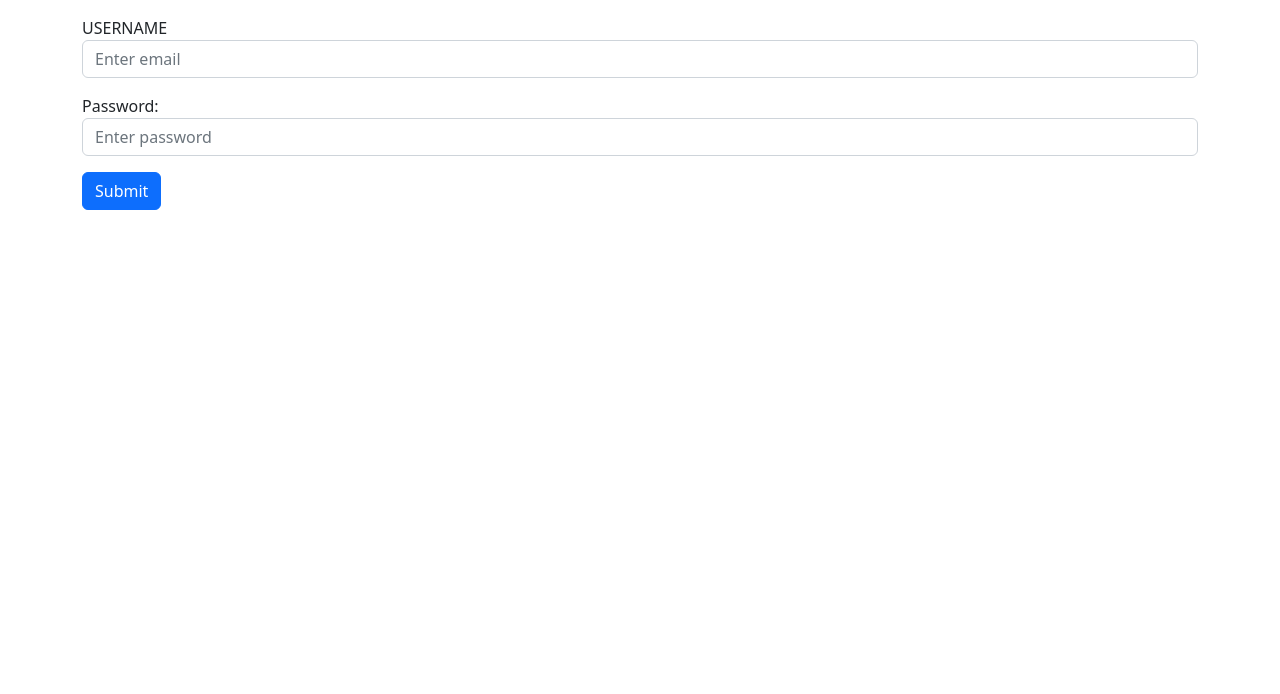
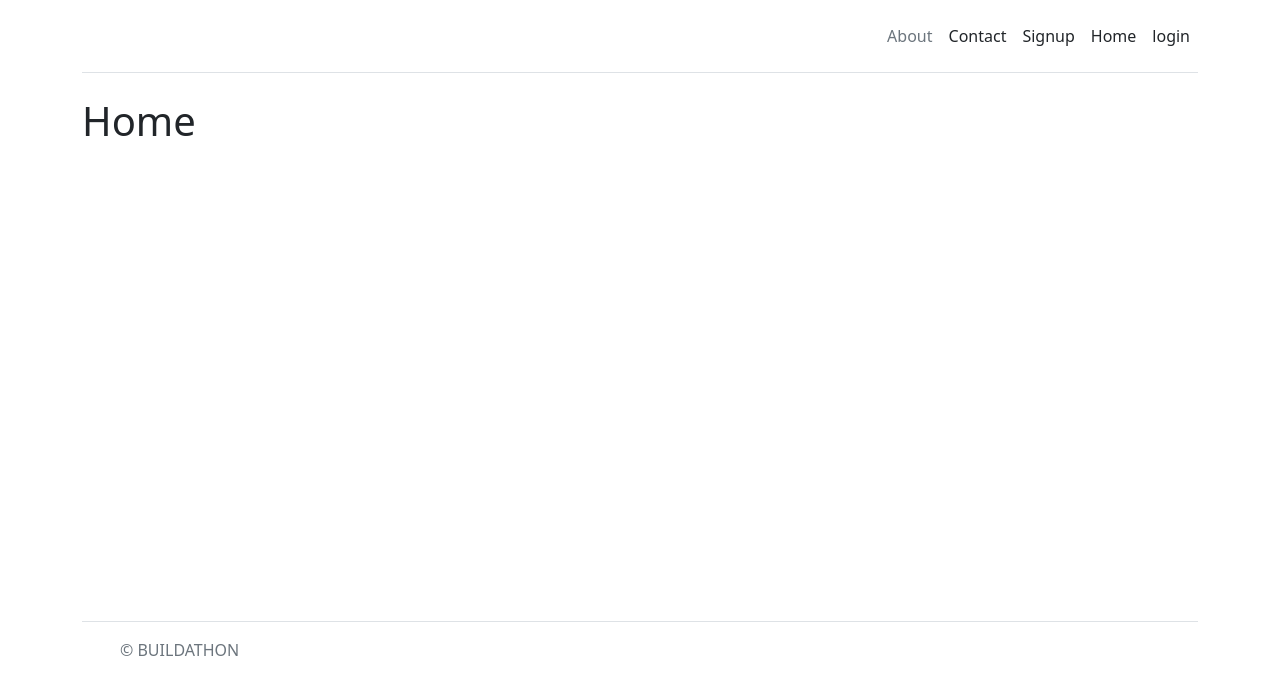
Before and after one commit to harish2003-iitm/Simulation-Based-E-learning-Website, a React (Create React App) app: page / in a window 1280 px wide. Shown: the top 694 px of the page. Built offline with nearby package versions, Linux system fonts and the light colour scheme.

Commit message:
some minor changes

```diff
--- a/src/App.js
+++ b/src/App.js
@@ -6,7 +6,7 @@ import Contact from './features/contact';
 import Error from './features/error';
 import { BrowserRouter, Route, Routes } from "react-router-dom";
 import "bootstrap/dist/css/bootstrap.css";
-
+import Home from './features/home';
 
 const App=() => {
   return (
@@ -14,10 +14,11 @@ const App=() => {
       <BrowserRouter>
 
         <Routes>
-          <Route path='/' element={<Signup />} />
+          <Route path='/' element={<Home />} />
           <Route path='/about' element={<About />} />
           <Route path='/contact' element={<Contact />} />
           <Route path="/page-not-found" element={<Error />} />
+          <Route path="/signup" element={<Signup />} />
 
 
         </Routes>
--- a/src/component/footer.jsx
+++ b/src/component/footer.jsx
@@ -8,7 +8,7 @@ import React from 'react'
       <a href="/" className="mb-3 me-2 mb-md-0 text-muted text-decoration-none lh-1">
         <svg className="bi" width="30" height="24"></svg>
       </a>
-      <span className="mb-3 mb-md-0 text-muted">© 2022 Company, Inc</span>
+      <span className="mb-3 mb-md-0 text-muted">© BUILDATHON</span>
     </div>
   </footer>
 
--- a/src/component/header.jsx
+++ b/src/component/header.jsx
@@ -11,16 +11,13 @@ const Header = () => {
 
       <ul className="nav col-12 col-md-auto mb-2 justify-content-center mb-md-0">
         <li><NavLink to="/about" className="nav-link px-2 link-secondary">About</NavLink></li>
-        <li><NavLink to="/contact" className="nav-link px-2 link-dark">Features</NavLink></li>
-        <li><NavLink to="/" className="nav-link px-2 link-dark">Signup</NavLink></li>
-        <li><NavLink to="/" className="nav-link px-2 link-dark">FAQs</NavLink></li>
+        <li><NavLink to="/contact" className="nav-link px-2 link-dark">Contact</NavLink></li>
+        <li><NavLink to="/signup" className="nav-link px-2 link-dark">Signup</NavLink></li>
+        <li><NavLink to="/" className="nav-link px-2 link-dark">Home</NavLink></li>
         <li><NavLink to="/login" className="nav-link px-2 link-dark">login</NavLink></li>
       </ul>
 
-      <div className="col-md-3 text-end">
-        <button type="button" className="btn btn-outline-primary me-2">Login</button>
-        <button type="button" className="btn btn-primary">Sign-up</button>
-      </div>
+
     </header>
 
   )
--- /dev/null
+++ b/src/features/home.jsx
@@ -0,0 +1,18 @@
+import React from "react";
+import Header from '../component/header';
+import Footer from '../component/footer';
+
+
+
+ const Home = () => {
+  return (
+    <>
+    <Header/>
+    <main className="page">
+    <h1>Home</h1>
+    </main>
+    <Footer/>
+    </>
+  )
+}
+export default Home;
--- a/src/features/signup.jsx
+++ b/src/features/signup.jsx
@@ -1,6 +1,7 @@
 import React from 'react';
-import { useState,useEffect } from 'react';
+import { useState } from 'react';
 import axios from 'axios';
+import { useNavigate } from 'react-router-dom';
 
 
 
@@ -14,31 +15,66 @@ import axios from 'axios';
 
 const Signup = () => {
 
-  useEffect(()=>{
 
-  },[])
-  const[Givevalueuser,setGivevalueuser]=useState('')
-  const[Givevaluepass,setGivevaluepass]=useState('')
+
+  const[Givevalueuser,setGivevalueuser]=useState('');
+  const[Givevaluepass,setGivevaluepass]=useState('');
+  const[emailError,emailErrorHandler]=useState('');
+  const[passwordError,passwordErrorHandler]=useState('');
+  const navigateToHome = useNavigate();
+
   const postrequest= async ()=>{
-    const post={username:Givevalueuser,password:Givevaluepass}
+    const post={email:Givevalueuser,password:Givevaluepass};
 
     return await axios.post('http://localhost:4000/api/user/signup/',
       post
-  )
+  );
 
   }
 
   const submithandler=(event)=>{
   event.preventDefault();
-// let a= postrequest();
-//  a.then((response)=>{
-//   const {data}=response
-//   console.log(data)
-//})
-  setGivevaluepass("")
-  setGivevalueuser("")
-  console.log(Givevaluepass,Givevalueuser)
-  postrequest()
+  debugger
+if(Givevaluepass === ''){
+  passwordErrorHandler('password is required');
+
+}else{
+  passwordErrorHandler('');
+}
+if(Givevalueuser === ''){
+  emailErrorHandler('email ID is required');
+
+}else{
+  emailErrorHandler('');
+}
+  // setGivevaluepass("");
+  // setGivevalueuser("");
+  console.log(Givevaluepass,Givevalueuser);
+   let signUPDetails= postrequest();
+   signUPDetails.then((response)=>{
+   const {data}=response;
+   const {token}=data;
+   //console.log("durgesh error",error)
+   if (token){
+    navigateToHome('/');
+   }
+  //  if (token) {
+
+
+  //    setErrorhandler("Please check the validity of your email and password");
+  //    console.log("abcde",errorhandler);
+
+  //  }
+
+
+
+
+})
+
+
+
+   console.log("abc",signUPDetails);
+
 
 
 
@@ -63,21 +99,28 @@ const Signup = () => {
 
 
   return (
+    <>
     <form onSubmit={submithandler} >
-    <div class="mb-3 mt-3">
+    <div className="mb-3 mt-3">
       <label >USERNAME</label>
       <input type="email" className="form-control"  placeholder="Enter email" value={Givevalueuser}  onChange={Usernamehandler} />
+      {emailError&& <div className='alert alert-danger'>{emailError}</div>}
     </div>
     <div className="mb-3">
       <label >Password:</label>
-      <input type="password" className="form-control"  placeholder="Enter password" value={Givevaluepass} onChange={passhandler} />
+      <input type="text" className="form-control"  placeholder="Enter password" value={Givevaluepass} onChange={passhandler} />
+      {passwordError&& <div className='alert alert-danger'>{passwordError}</div>}
     </div>
 
-    <button type="submit" className="btn btn-primary" onClick={submithandler} >Submit</button>
+    <button type="button" className="btn btn-primary" onClick={submithandler} >Submit</button>
+
   </form>
+
+
+  </>
 
 
     )
 }
 
-export default Signup
+export default Signup;
```
Also changed, not shown: src/component/errorhand.jsx (added, +8 -0 lines).
